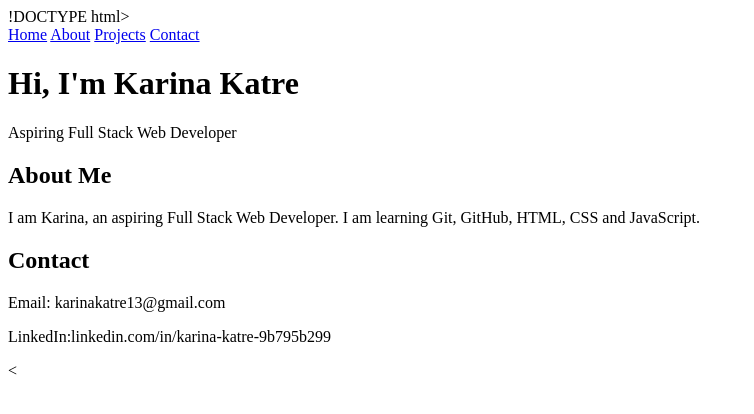
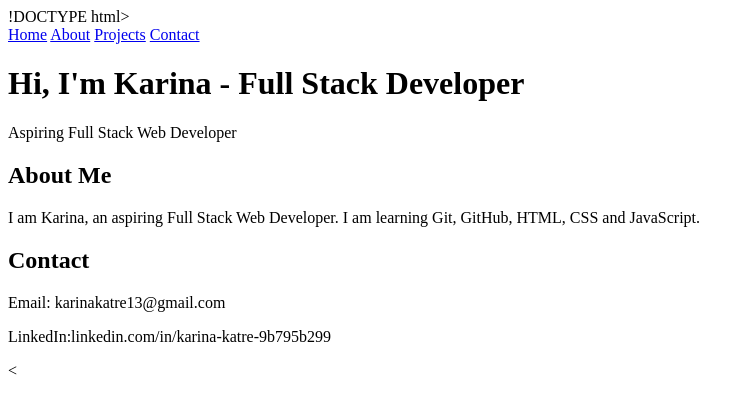
Before and after one commit to Karina14082005/portfolio-project, a plain HTML site: page index.html in a window 1280 px wide. Shown: the whole page, without its empty margins (0-754 px from the left). Drawn offline with Linux system fonts and the light colour scheme.

Commit message:
update heading

```diff
--- a/index.html
+++ b/index.html
@@ -13,7 +13,7 @@
             <a href="#">Projects</a>
              <a href="#">Contact</a>
          </nav>
-    <h1>Hi, I'm Karina Katre</h1>
+    <h1>Hi, I'm Karina - Full Stack Developer</h1>
     <p>Aspiring Full Stack Web Developer</p>
      <section>
     <h2>About Me</h2>
```
